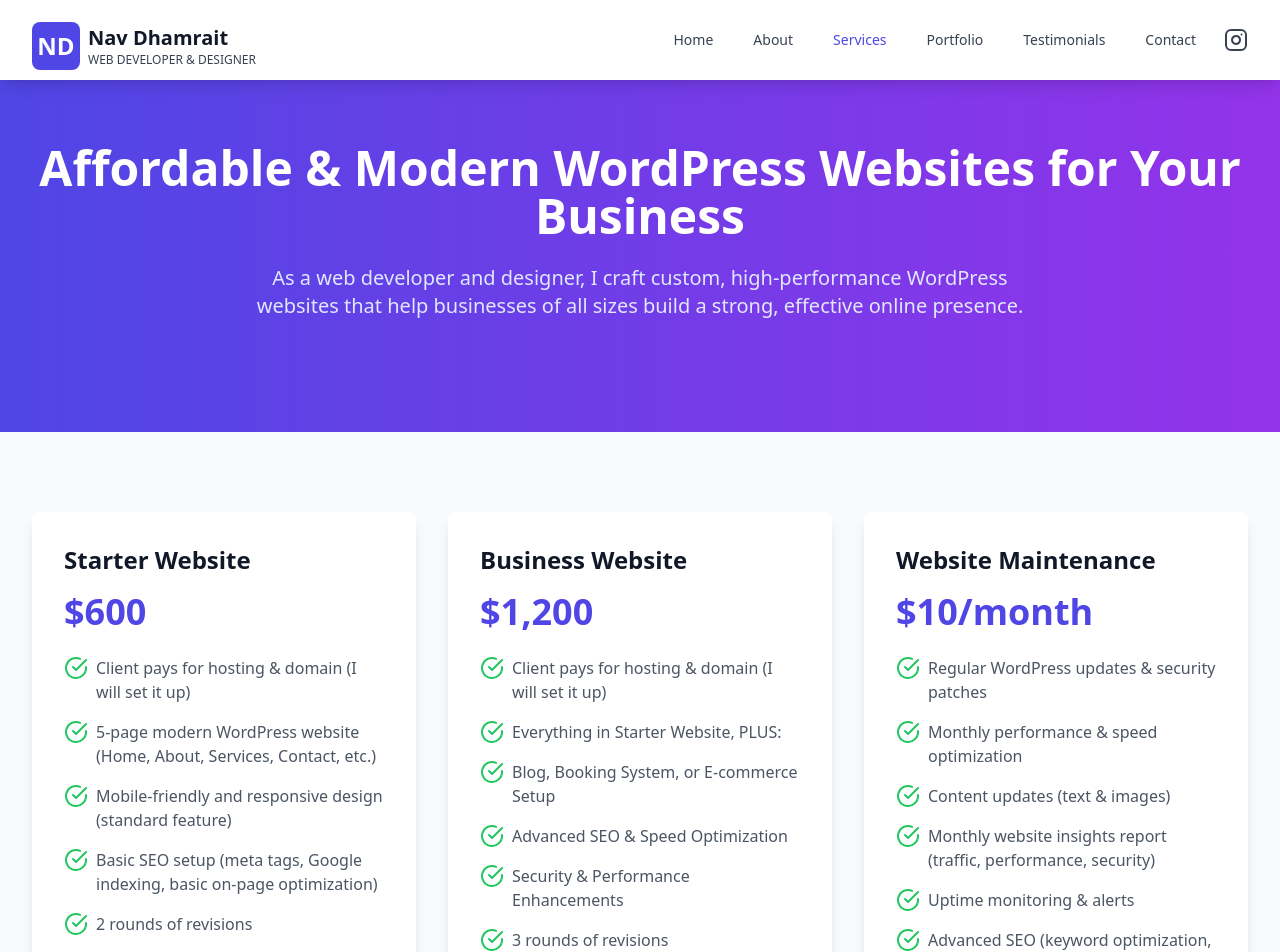
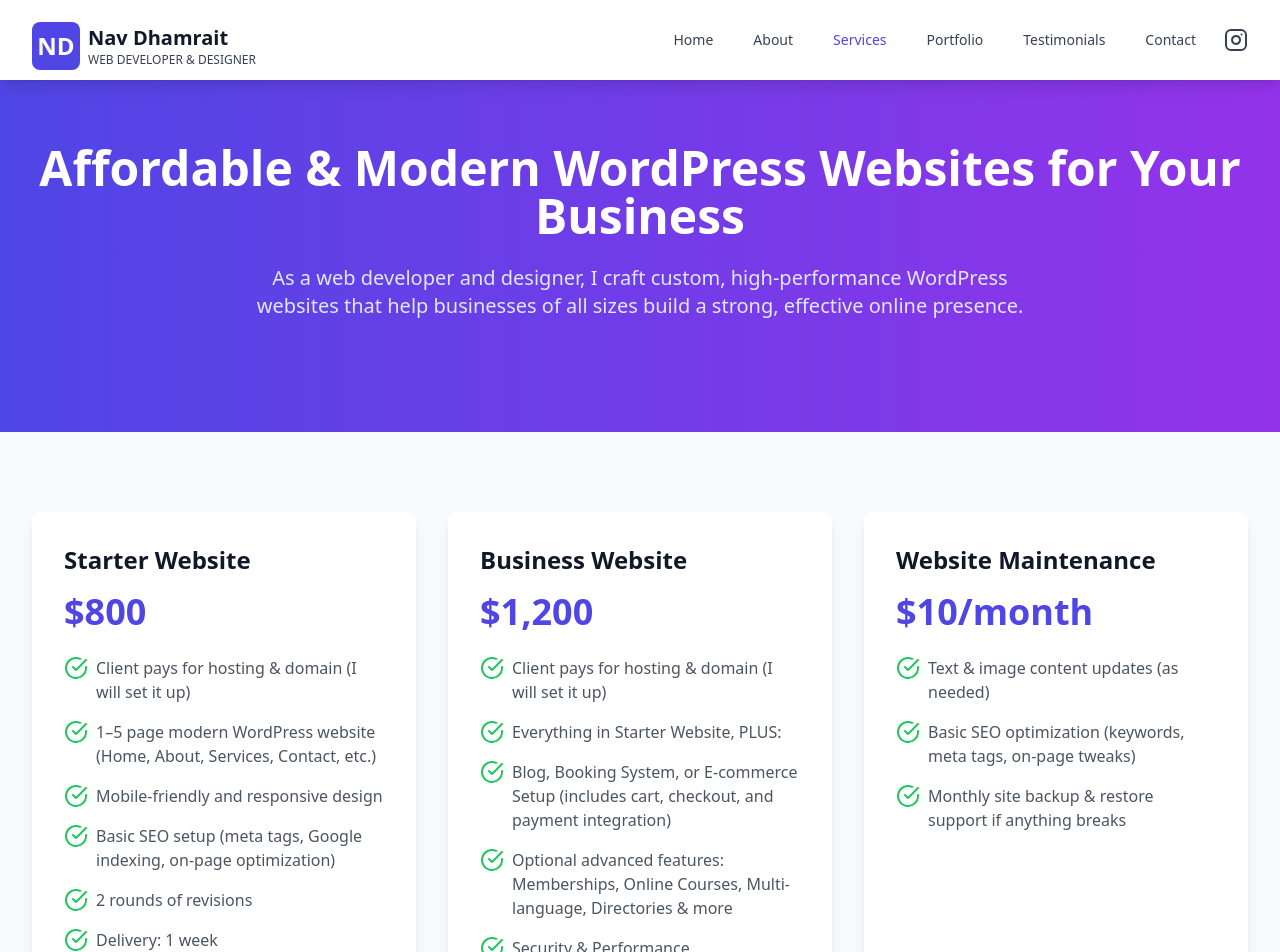
Before and after one commit to nav-commits/WebsiteBusiness, a React (Vite) app: page /services in a window 1280 px wide. Shown: the top 952 px of the page. Built offline with nearby package versions, Linux system fonts and the light colour scheme.

Commit message:
fixed pricing

```diff
--- a/src/pages/Services.tsx
+++ b/src/pages/Services.tsx
@@ -5,12 +5,12 @@ const Services = () => {
   const packages = [
     {
       title: "Starter Website",
-      price: "$600",
+      price: "$800",
       features: [
         "Client pays for hosting & domain (I will set it up)",
-        "5-page modern WordPress website (Home, About, Services, Contact, etc.)",
-        "Mobile-friendly and responsive design (standard feature)",
-        "Basic SEO setup (meta tags, Google indexing, basic on-page optimization)",
+        "1–5 page modern WordPress website (Home, About, Services, Contact, etc.)",
+        "Mobile-friendly and responsive design",
+        "Basic SEO setup (meta tags, Google indexing, on-page optimization)",
         "2 rounds of revisions",
         "Delivery: 1 week",
       ],
@@ -21,8 +21,8 @@ const Services = () => {
       features: [
         "Client pays for hosting & domain (I will set it up)",
         "Everything in Starter Website, PLUS:",
-        "Blog, Booking System, or E-commerce Setup",
-        "Advanced SEO & Speed Optimization",
+        "Blog, Booking System, or E-commerce Setup (includes cart, checkout, and payment integration)",
+        "Optional advanced features: Memberships, Online Courses, Multi-language, Directories & more",
         "Security & Performance Enhancements",
         "3 rounds of revisions",
         "Delivery: 2–4 weeks",
@@ -32,17 +32,12 @@ const Services = () => {
       title: "Website Maintenance",
       price: "$10/month",
       features: [
-        "Regular WordPress updates & security patches",
-        "Monthly performance & speed optimization",
-        "Content updates (text & images)",
-        "Monthly website insights report (traffic, performance, security)",
-        "Uptime monitoring & alerts",
-        "Advanced SEO (keyword optimization, on-page SEO, backlink monitoring)",
-        "Advanced SEO reporting and adjustments",
+        "Text & image content updates (as needed)",
+        "Basic SEO optimization (keywords, meta tags, on-page tweaks)",
+        "Monthly site backup & restore support if anything breaks",
       ],
     },
   ];
-
 
   return (
     <div className="pt-16">
```
